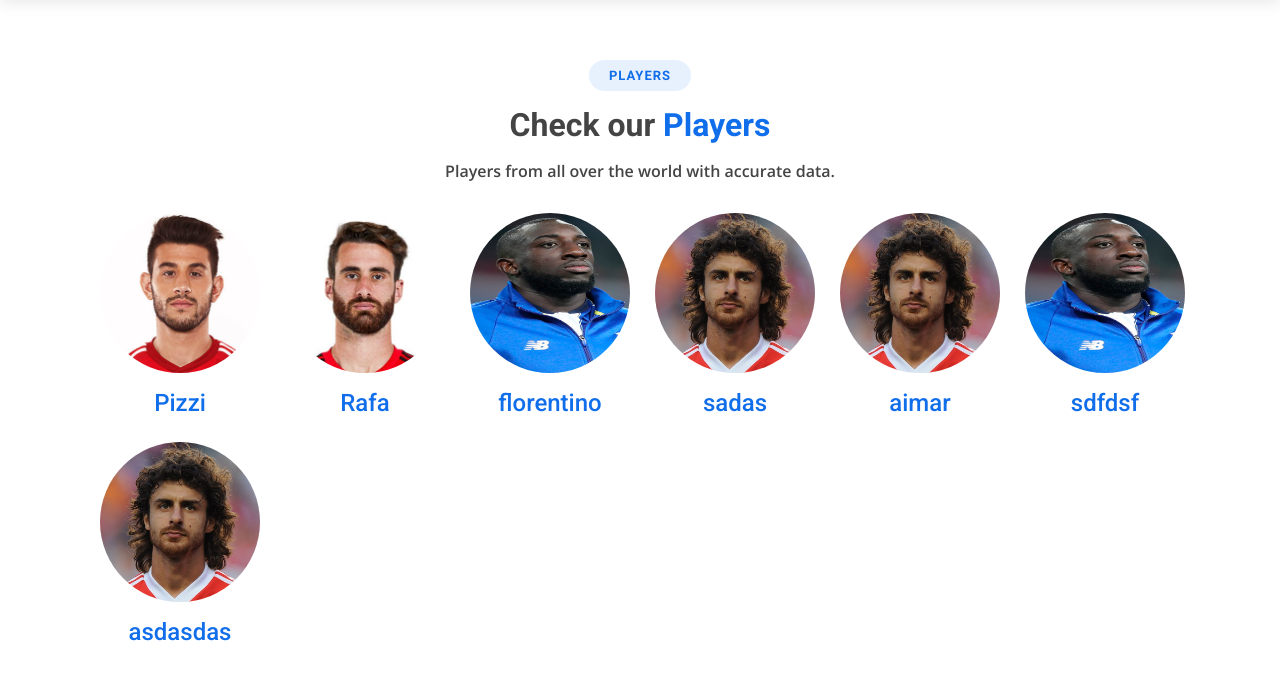
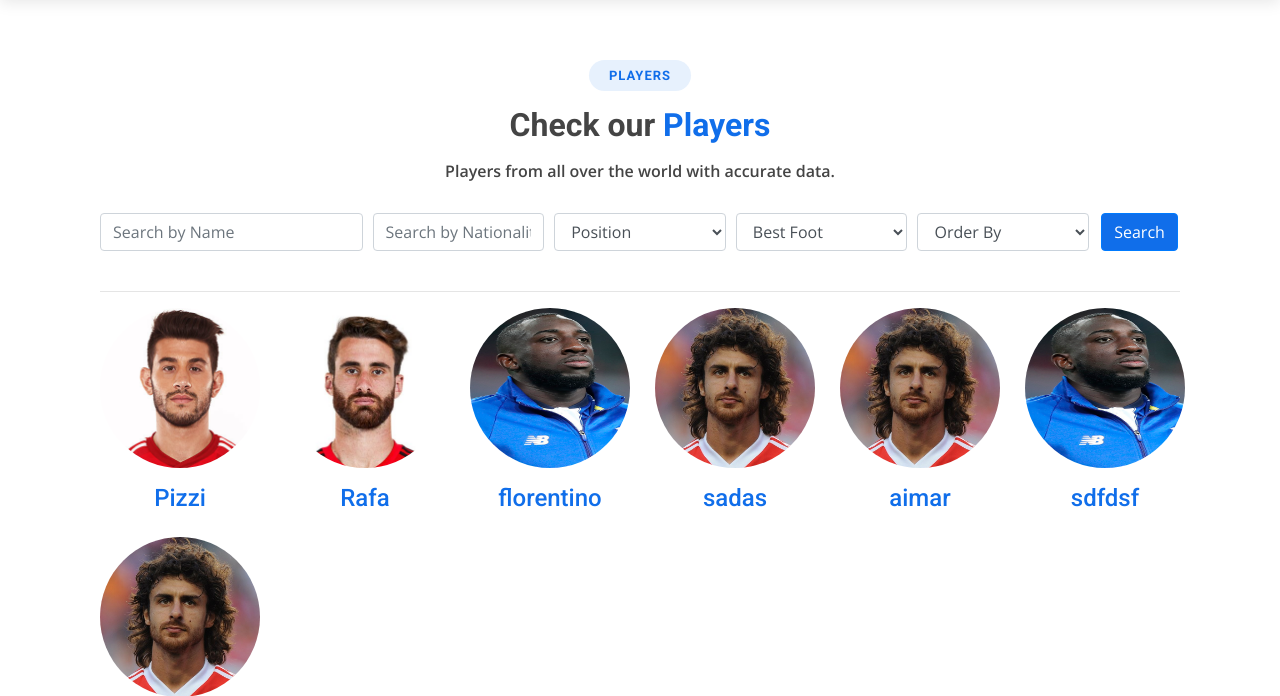
Before and after one commit to JoaoTS20/TPW_Trabalho1, a Django app: page /players/ in a window 1280 px wide. Shown: the part 93-789 px from the top of the page. Run offline with Django 3.2, Linux system fonts and the light colour scheme; data comes from the database, SQL or seed files in the repository; some libraries are stand-ins or nearby versions.

Commit message:
Player Search Done

```diff
--- a/app/forms.py
+++ b/app/forms.py
@@ -4,6 +4,43 @@ from django.contrib.auth.forms import UserCreationForm, AuthenticationForm
 from django.contrib.auth.models import User
 
 from app.models import Team, Player, Staff, ClubPlaysIn, StaffManages, PlayerPlaysFor, CompetitionsMatches, Match
+
+
+class PlayerFilterForm(forms.Form):
+    CHOICES = (
+        ('', 'Order By'),
+        ('birthday', ' Birthday'),
+        ('full_name', 'Full Name'),
+        ('height', 'Height'),
+    )
+    POSITION_CHOICES = (
+        ('', 'Position'),
+        ('Striker', 'ST-Striker'),
+        ('Left Winger', 'LW-Left Winger'),
+        ('Right Winger', 'RW-Right Winger'),
+        ('Central Attacking Midfielder', 'CAM-Central Attacking Midfielder'),
+        ('Central Midfielder', 'CM-Central Midfielder'),
+        ('Central Defensive Midfielder', 'CDM-Central Defensive Midfielder'),
+        ('Left Back', 'LB-Left Back'),
+        ('Right Back', 'RB-Right Back'),
+        ('Center Back', 'CB-Center Back'),
+        ('Goalkeeper', 'GR-Goalkeeper'),
+    )
+    BEST_FOOT = (('', 'Best Foot'),('Left', 'L-Left'), ('Right', 'R-Right'), ('Both', 'B-Both'))
+
+    full_name = forms.CharField(label='Search by Name', required=False)
+    position = forms.ChoiceField(choices=POSITION_CHOICES, required=False)
+    nationality = forms.CharField(label='Search by Nationality', required=False)
+    foot = forms.ChoiceField(choices=BEST_FOOT, required=False)
+    order = forms.ChoiceField(choices=CHOICES, required=False)
+
+    def __init__(self, *args, **kwargs):
+        super().__init__(*args, **kwargs)
+
+        for myField in self.fields:
+            if self.fields[myField] != 'order' and self.fields[myField] != 'position' and self.fields[myField] != 'foot':
+                self.fields[myField].widget.attrs['class'] = "form-control mb-2 mr-sm-2"
+                self.fields[myField].widget.attrs['placeholder'] = self.fields[myField].label
 
 
 class TeamFilterForm(forms.Form):
@@ -21,7 +58,7 @@ class TeamFilterForm(forms.Form):
         super().__init__(*args, **kwargs)
 
         for myField in self.fields:
-            if self.fields[myField]!= 'order':
+            if self.fields[myField] != 'order':
                 self.fields[myField].widget.attrs['class'] = "form-control mb-2 mr-sm-2"
                 self.fields[myField].widget.attrs['placeholder'] = self.fields[myField].label
 
--- a/app/views.py
+++ b/app/views.py
@@ -10,7 +10,7 @@ from django.urls import reverse
 
 from app.forms import TeamFilterForm, SignUpForm, MakeCommentForm, FavouriteForm, \
     InsertCompetitionForm, InsertTeamForm, InsertPlayerForm, InsertStaffForm, InsertMatchForm, InsertClubPlaysInForm, \
-    InsertStaffManagesForm, InsertPlayerPlaysForForm, InsertCompetitionsMatchesForm
+    InsertStaffManagesForm, InsertPlayerPlaysForForm, InsertCompetitionsMatchesForm, PlayerFilterForm
 from app.models import Staff, Team, Competition, ClubPlaysIn, NormalUser, FavouriteTeam, Player, CommentCompetition, \
     Match, CommentPlayer, CommentMatch, PlayerPlaysFor, CompetitionsMatches, StaffManages, FavouritePlayer, CommentTeam, \
     FavouriteCompetition, CommentStaff
@@ -215,12 +215,12 @@ def teams(request):
             country = form.cleaned_data['country']
             competition = form.cleaned_data['competition']
             order = form.cleaned_data['order']
+            print('Parameters:')
             print(full_name)
             print(country)
             print(competition)
             print(order)
             if order != '':
-                print("heu")
                 t_parms = {
                     'teams': Team.objects.filter(full_name__contains=full_name, country__contains=country,
                                                  clubplaysin__competition__full_name__contains=competition).order_by(order),
@@ -290,7 +290,40 @@ def team_details(request, id, season='2020-2021'):
 # Player Related
 
 def players(request):
-    return render(request, 'players.html', {'players': Player.objects.all()})
+    if request.method == 'POST':
+        form = PlayerFilterForm(request.POST)
+        if form.is_valid():
+            full_name = form.cleaned_data['full_name']
+            position = form.cleaned_data['position']
+            nationality = form.cleaned_data['nationality']
+            foot = form.cleaned_data['foot']
+            order = form.cleaned_data['order']
+            print('Parameters:')
+            print(full_name)
+            print(position)
+            print(nationality)
+            print(foot)
+            print(order)
+            if order != '':
+                t_parms = {
+                    'players': Player.objects.filter(name__contains=full_name, position__contains=position,
+                                                 nationality__contains=nationality,best_foot__contains=foot).order_by(order),
+                    'form': PlayerFilterForm()
+                }
+            else:
+                t_parms = {
+                    'players': Player.objects.filter(name__contains=full_name ,position__contains=position,
+                                                   nationality__contains=nationality, best_foot__contains=foot),
+                    'form': PlayerFilterForm()
+                }
+            # return render(request, 'teams.html', t_parms)
+    else:
+        t_parms = {
+            'players': Player.objects.all(),
+            'form': PlayerFilterForm()
+        }
+    return render(request, 'players.html', t_parms)
+
 
 
 def player_details(request, id):
--- a/templates/players.html
+++ b/templates/players.html
@@ -16,6 +16,28 @@
           <p>Players from all over the world with accurate data.</p>
         </div>
       <div class="container" data-aos="fade-up">
+          <form class="form-row" style="text-align: center" action="{% url 'players' %}" method="post">
+              <div class="form-group col-md-3">
+              {% csrf_token %}
+              {{ form.full_name }}
+              </div>
+              <div class="form-group col-md-2">
+              {{ form.nationality }}
+              </div>
+              <div class="form-group col-md-2">
+              {{ form.position }}
+              </div>
+              <div class="form-group col-md-2">
+              {{ form.foot }}
+              </div>
+              <div class="form-group col-md-2">
+              {{ form.order }}
+              </div>
+              <div class="form-group col-md-1">
+              <button class="btn btn-primary" style="background: #106eea;" name="search" type="submit" value="search">Search</button>
+              </div>
+          </form>
+            <hr>
        <div class="row">
            {% for player in players %}
           <div class="col-md-6 col-lg-2 d-flex align-items-stretch mb-5 mb-lg-3">
```
